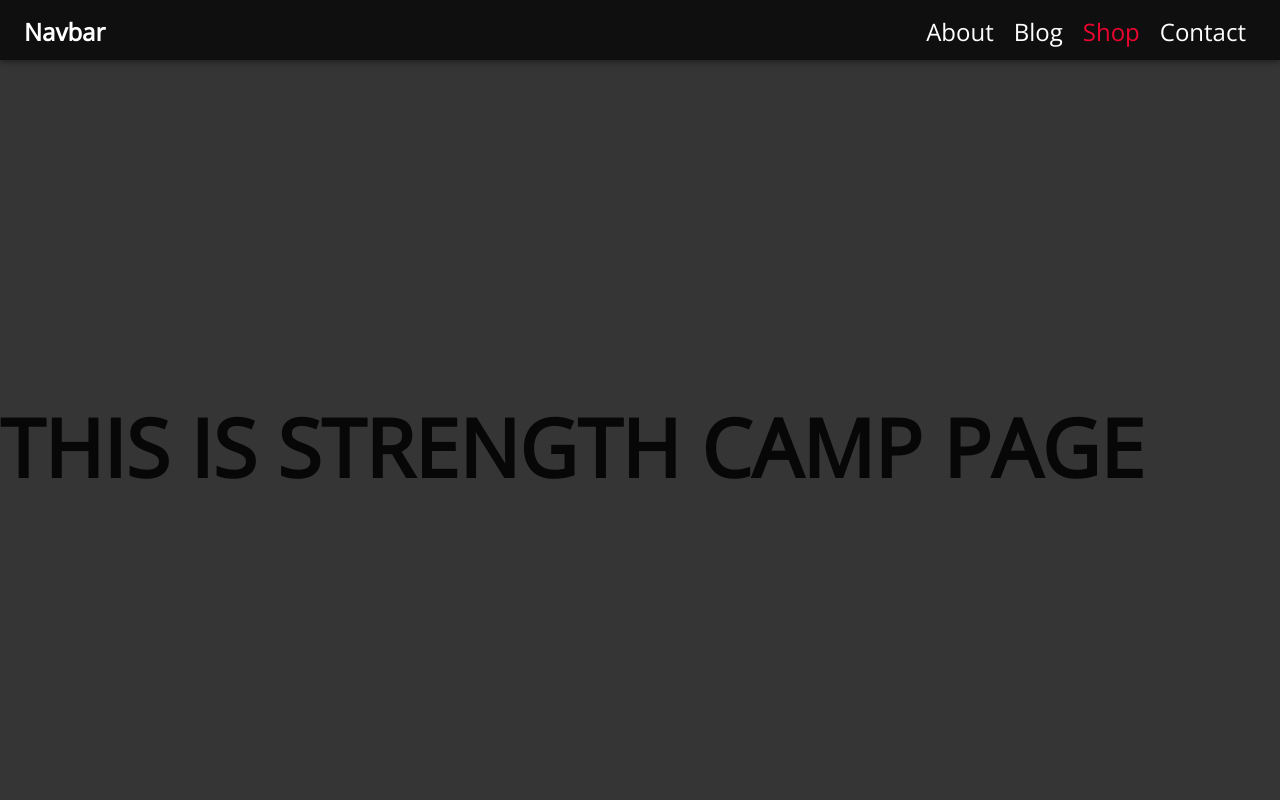
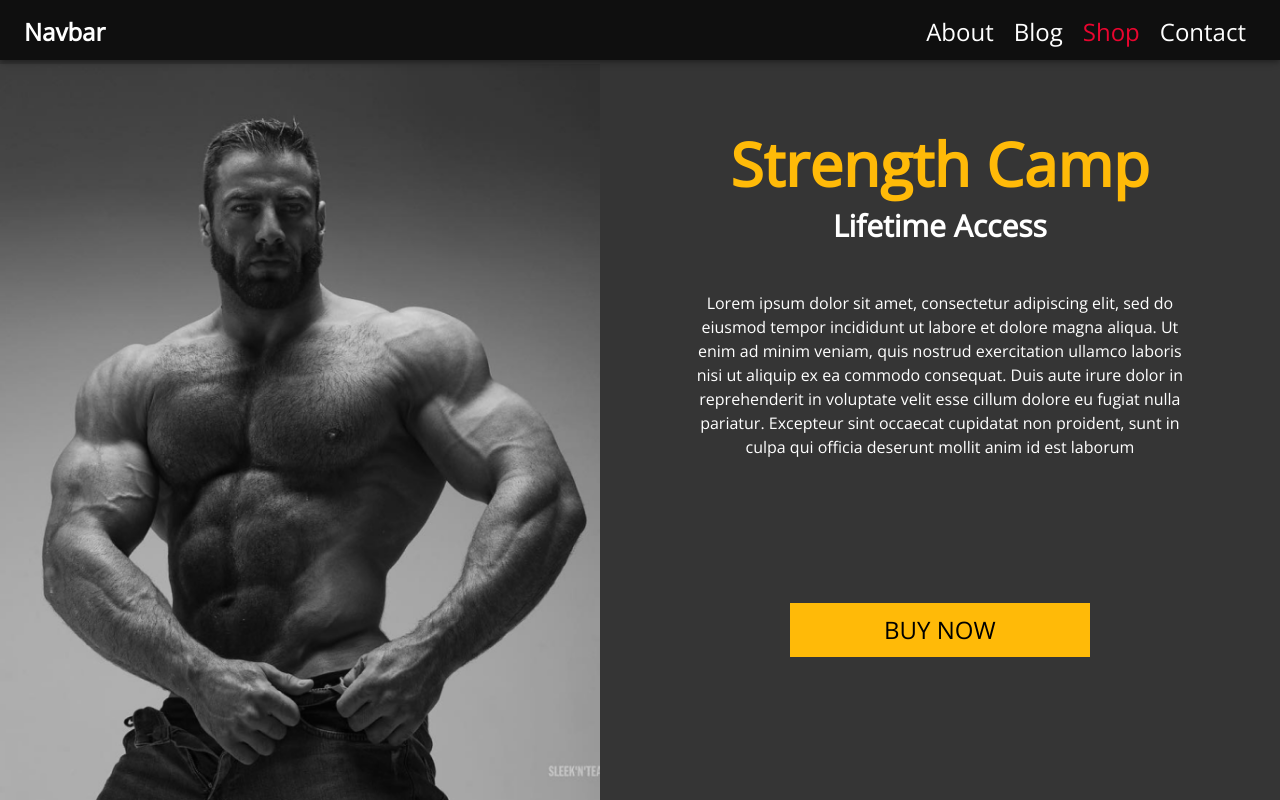
Before and after one commit to fs1g17/fs1g17.github.io, a React (Create React App) app: page /shop/strength_camp in a window 1280 px wide. Built offline with nearby package versions, Linux system fonts and the light colour scheme.

Commit message:
Add strength camp section

```diff
--- a/src/screens/shop/strength-camp/StrengthCamp.tsx
+++ b/src/screens/shop/strength-camp/StrengthCamp.tsx
@@ -1,11 +1,24 @@
-import { Typography } from '@mui/material';
 import React from 'react';
+
+import { Box, Typography } from '@mui/material';
+
+import img from '../../../static/images/shop-card-img-4.png';
+import { ShopSection, YellowButton } from '../../../components';
 
 const StrengthCamp = () => {
   return (
-    <div style={{ marginTop: 400}}>
-      <Typography variant='h1'>THIS IS STRENGTH CAMP PAGE</Typography>
-    </div>
+    <ShopSection
+      img={img}
+      title="Strength Camp"
+      subtitle="Lifetime Access"
+      body="Lorem ipsum dolor sit amet, consectetur adipiscing elit, sed do eiusmod tempor incididunt ut labore et dolore magna aliqua. Ut enim ad minim veniam, quis nostrud exercitation ullamco laboris nisi ut aliquip ex ea commodo consequat. Duis aute irure dolor in reprehenderit in voluptate velit esse cillum dolore eu fugiat nulla pariatur. Excepteur sint occaecat cupidatat non proident, sunt in culpa qui officia deserunt mollit anim id est laborum"
+    >
+      <Box mt="auto" mb="auto">
+        <YellowButton href="https://www.trainerize.me/checkout/sematriux/Adam.Mikietinski?planGUID=94a46341cc8a4731ab500551f1d78ca4" sx={{ borderRadius: 0, fontSize: 24, width: 300 }}>
+          Buy Now
+        </YellowButton>
+      </Box>
+    </ShopSection>
   );
 }
 
```
